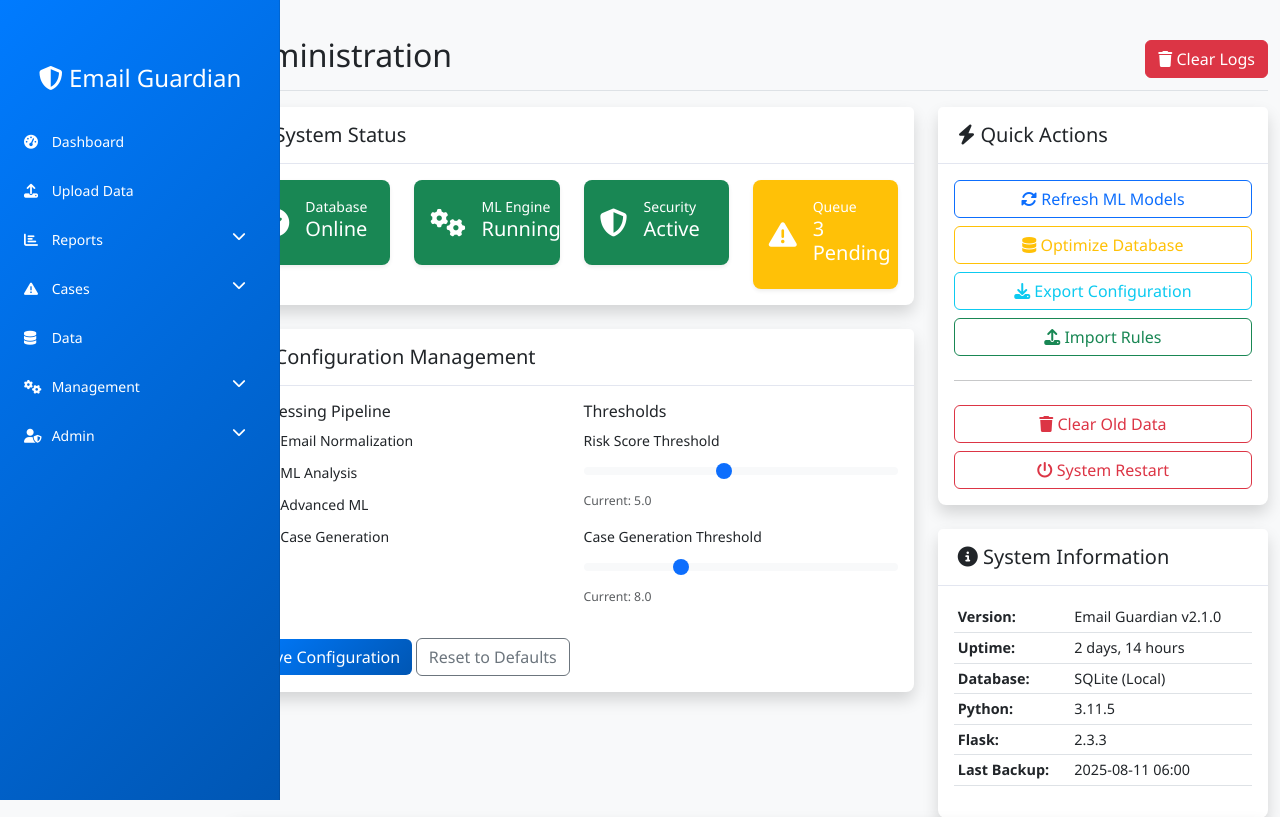
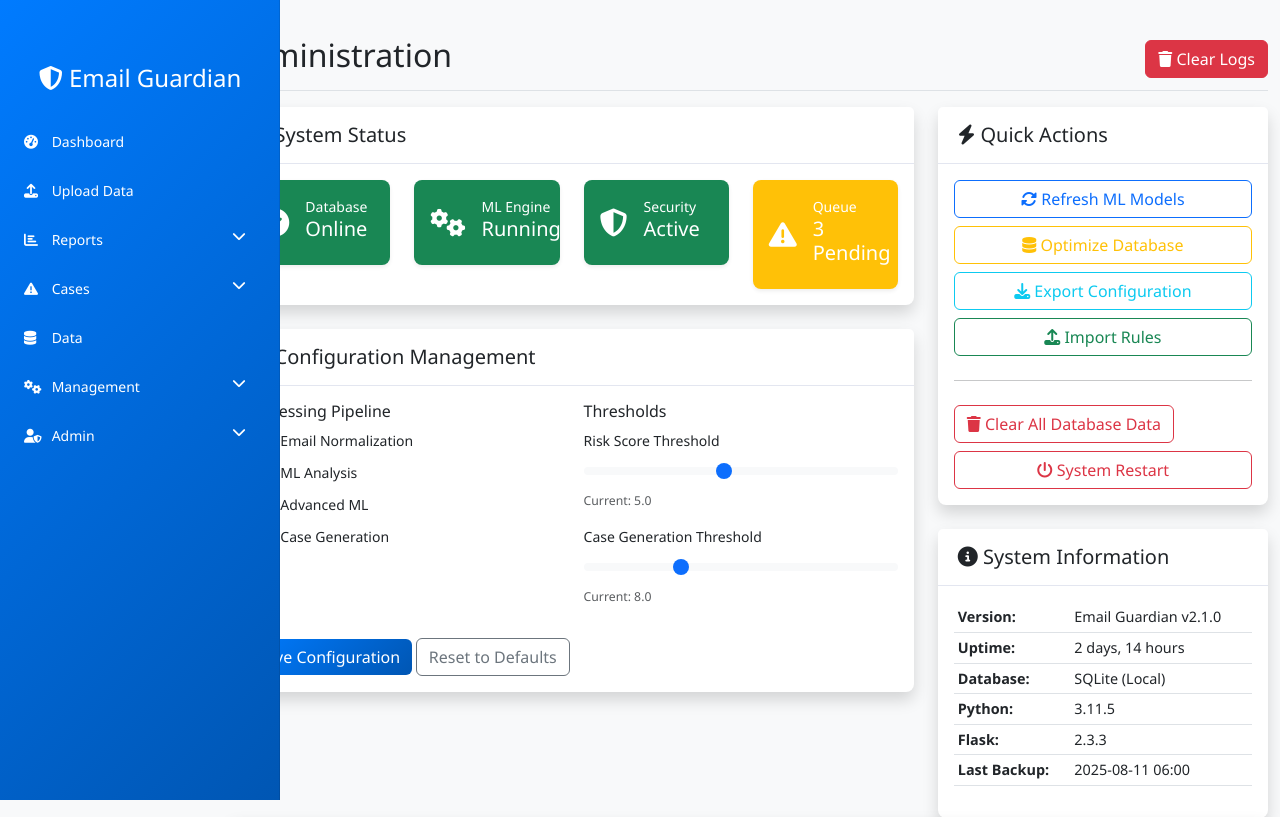
Before and after one commit to Rudolph001/EG_v1, a Flask app: page /admin in a window 1280 px wide. Shown: the top 817 px of the page. Run offline with Flask 3, Linux system fonts and the light colour scheme; some libraries are stand-ins or nearby versions.

Commit message:
Assistant checkpoint: Add database clear functionality to admin panel
Assistant generated file changes:
- routes.py: Add database clear functionality
- templates/admin.html: Add clear database button

---

User prompt:

can you clear my database with the curent data

Replit-Commit-Author: Assistant
Replit-Commit-Session-Id: a8e562fa-8c5e-4635-84ce-517ebf79bdc9

```diff
--- a/routes.py
+++ b/routes.py
@@ -428,6 +428,31 @@ def admin():
     """Admin panel"""
     return render_template('admin.html')
 
+@app.route('/admin/clear-database', methods=['POST'])
+def clear_database():
+    """Clear all data from database tables"""
+    try:
+        # Clear all tables in reverse order to handle foreign key constraints
+        db.session.query(ProcessingLog).delete()
+        db.session.query(Case).delete()
+        db.session.query(RecipientRecord).delete()
+        db.session.query(EmailRecord).delete()
+        db.session.query(SecurityRule).delete()
+        db.session.query(RiskKeyword).delete()
+        db.session.query(ExclusionRule).delete()
+        db.session.query(WhitelistDomain).delete()
+        db.session.query(WhitelistSender).delete()
+
+        db.session.commit()
+        flash('Database cleared successfully! All data has been removed.', 'success')
+
+    except Exception as e:
+        db.session.rollback()
+        flash(f'Error clearing database: {str(e)}', 'error')
+        logging.error(f"Error clearing database: {str(e)}")
+
+    return redirect(url_for('admin'))
+
 @app.route('/audit')
 def audit():
     """Audit dashboard"""
--- a/templates/admin.html
+++ b/templates/admin.html
@@ -145,9 +145,11 @@
                         <i class="fas fa-upload"></i> Import Rules
                     </button>
                     <hr>
-                    <button type="button" class="btn btn-outline-danger">
-                        <i class="fas fa-trash"></i> Clear Old Data
-                    </button>
+                    <form method="POST" action="{{ url_for('clear_database') }}" onsubmit="return confirm('Are you sure you want to clear ALL database data? This action cannot be undone!')">
+                        <button type="submit" class="btn btn-outline-danger">
+                            <i class="fas fa-trash"></i> Clear All Database Data
+                        </button>
+                    </form>
                     <button type="button" class="btn btn-outline-danger">
                         <i class="fas fa-power-off"></i> System Restart
                     </button>
```
